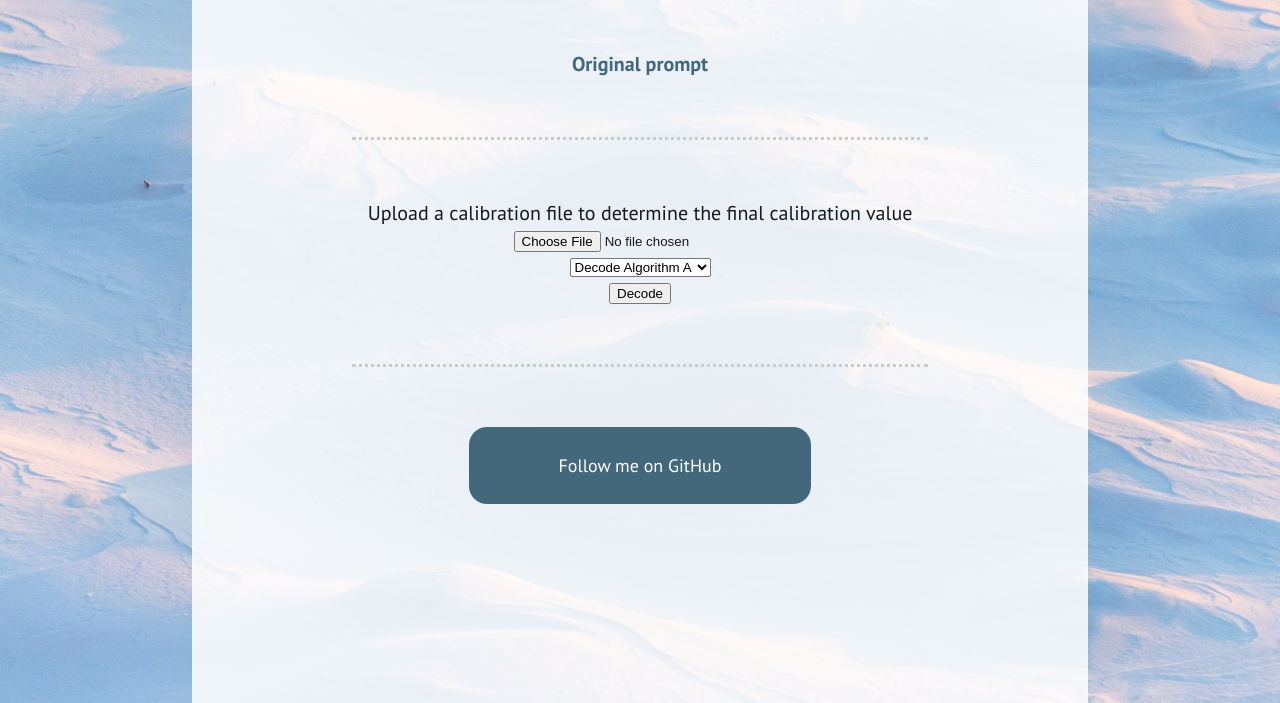
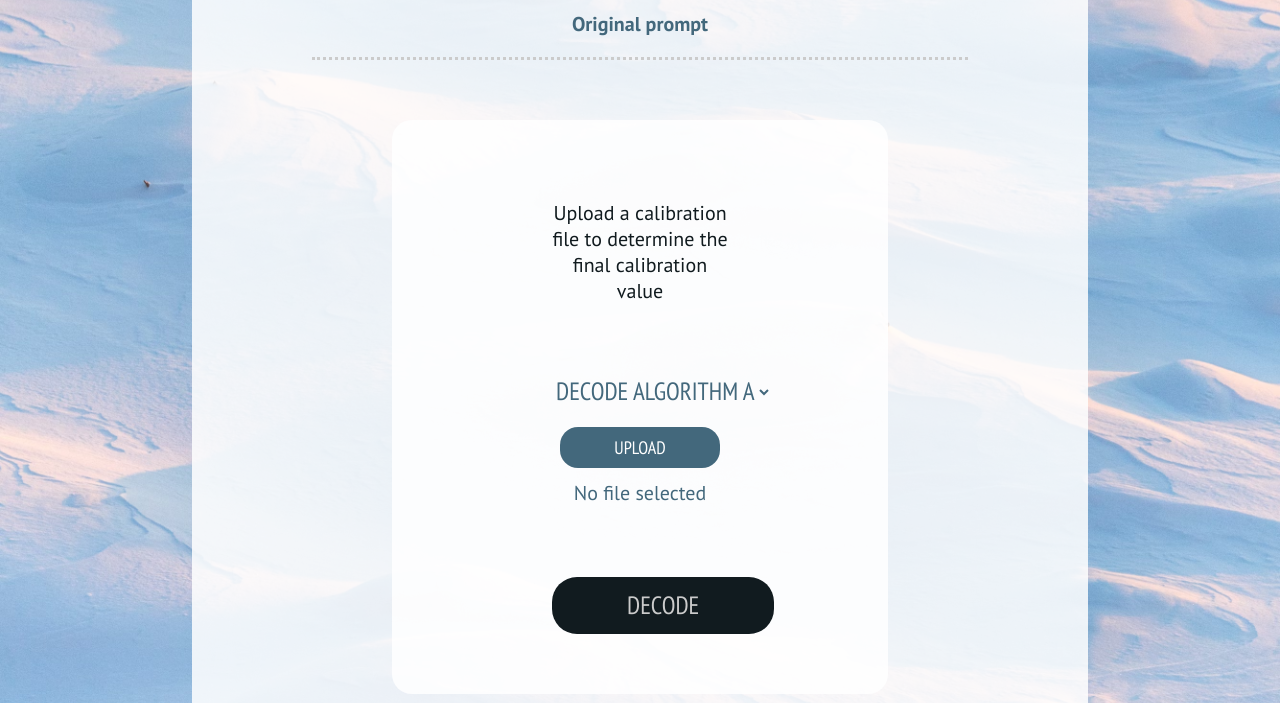
Before and after one commit to amira-m-m/advent-of-code, a website: page public/index.html in a window 1280 px wide. Shown: the part 73-776 px from the top of the page. Drawn offline with nearby package versions, Linux system fonts and the light colour scheme.

Commit message:
Add form styling, adjust existing styling for improved aesthetic

```diff
--- a/public/2023/2301.js
+++ b/public/2023/2301.js
@@ -19,16 +19,17 @@ promptLink.href = 'https://adventofcode.com/2023/day/1';
 pageContents.innerHTML = `
 
     <form id="cal-decoder">
-        <label for="cal-doc">Upload a calibration file to determine the final calibration value</label><br />
-        <input type="file" accept=".txt" name="cal-doc" id="cal-doc" required /><br />
+        <p>Upload a calibration file to determine the final calibration value</p><br />
         <select name="algorithm-select" id="algorithm-select" required>
             <option value="a">Decode Algorithm A</option>
             <option value="b">Decode Algorithm B</option>
         </select><br />
-        <button type="submit">Decode</button>
+        <label for="cal-doc" class="regular-button">Upload</label>
+        <p class="hint">No file selected</p>
+        <input type="file" accept=".txt" name="cal-doc" id="cal-doc" required /><br />
+        <button type="submit" class="action-button">Decode</button>
+        <div id="output"></div>
     </form>
-
-    <div id="output"></div>
 
 `;
 
@@ -47,7 +48,9 @@ inputForm.addEventListener('submit', (event) => {
         parseCalFile(calFile)
             .then(parsedText => {
                 calValue = calcCalValue(parsedText);
-                output.innerHTML = `<p>The final calibration value is ${calValue}</p>`;
+                output.innerHTML = `
+                    <p class="solution">The final calibration value is <span id="cal-value" class="highlight">${calValue}</span></p>
+                `;
             })
             .catch(error => {
                 console.error(error);
@@ -243,5 +246,5 @@ function alertUser(alertCode) {
             alertMessage = 'Selected decode algorithm requires each line to contain at least one numeric or written digit.';
     };
 
-    output.innerHTML = `<p>${alertMessage}</p>`;
+    output.innerHTML = `<p class="problem">${alertMessage}</p>`;
 };
--- a/public/index.html
+++ b/public/index.html
@@ -48,7 +48,7 @@
 
         <footer>
 
-            <button class="button" onclick="location.href='https://github.com/amira-m-m'" aria-label="Amira's GitHub profile" role="link">Follow me on GitHub</a>
+            <button class="regular-button" onclick="location.href='https://github.com/amira-m-m'" aria-label="Amira's GitHub profile" role="link">Follow me on GitHub</a>
 
         </footer>
 
--- a/public/style.css
+++ b/public/style.css
@@ -7,7 +7,9 @@
     --default-color: rgba(17, 27, 31, 1);
     --default-bg-color: rgba(255, 255, 255, 0.85);
     --default-border: 3px dotted rgba(203, 203, 203, 1);
-    --default-transition: 400ms;
+    --default-transition: 300ms;
+    --default-button-padding: 0.5em 3em;
+    --default-fade-in: fadeIn 0.75s;
 
     --accent-font: "PT Sans Narrow", "Arial Narrow", sans-serif;
     --accent-color-1: rgba(67, 104, 124, 1);
@@ -16,16 +18,18 @@
     --accent-color-4: rgba(203, 203, 203, 1);
     --accent-weight: 600;
 
+    --problem-color: rgba(153, 0, 0, 1);
+
     --header-size: 1.75em;
 
     --button-size: 0.9em;
     --button-scale: scale(1.1);
 
+    --huge-space: 8em;
     --large-space: 5em;
     --medium-space: 3em;
     --small-space: 1em;
     --tiny-space: 0.25em;
-
 }
 
 body {
@@ -67,7 +71,7 @@ header {
 }
 
 #container {
-    padding: var(--medium-space) var(--large-space);
+    padding: var(--small-space) var(--large-space);
     background-color: var(--default-bg-color);
     display: flex;
     flex-direction: column;
@@ -78,15 +82,22 @@ header {
 }
 
 #prompt {
-    margin: 0px var(--medium-space) var(--medium-space) var(--medium-space);
-    padding-bottom: var(--medium-space);
+    margin: 0px var(--small-space) var(--small-space) var(--small-space);
+    padding-bottom: var(--small-space);
     border-bottom: var(--default-border);
 }
 
 footer {
-    margin: var(--medium-space);
-    padding: var(--medium-space);
+    margin: var(--small-space);
+    padding: var(--small-space) var(--medium-space);
     border-top: var(--default-border);
+}
+
+form {
+    margin: var(--medium-space) var(--large-space);
+    padding: var(--medium-space) var(--huge-space);
+    background-color: var(--default-bg-color);
+    border-radius: var(--default-radius);
 }
 
 h1 {
@@ -108,24 +119,128 @@ a:hover {
     color: var(--accent-color-4);
 }
 
-.button {
-    padding: 1.5em 5em;
+select {
+    margin: var(--small-space) 0;
+    font-family: var(--accent-font);
+    font-size: var(--default-size);
+    color: var(--accent-color-1);
+    transition: var(--default-transition);
+    text-transform: uppercase;
+    background: transparent;
+    border: 0;
+}
+
+select:hover {
+    background-color: var(--accent-color-4);
+}
+
+.action-button {
+    margin-top: var(--small-space);
+    padding: var(--default-button-padding);
+    border-radius: var(--default-radius);
+    background-color: var(--default-color);
+    font-family: var(--accent-font);
+    font-size: var(--default-size);
+    color: var(--accent-color-4);
+    transition: var(--default-transition);
+    text-transform: uppercase;
+    border: 0;
+}
+
+.action-button:hover {
+    background-color: var(--accent-color-1);
+    color: var(--accent-color-3);
+    transform: var(--button-scale);
+}
+
+.file-upload-button {
+    font-size: var(--header-size);
+    padding: var(--tiny-space);
+    transition: var(--default-transition);
+    cursor: pointer;
+}
+
+.file-upload-button:hover {
+    background-color: var(--accent-color-4);
+}
+
+input[type="file"] {
+    display: none;
+}
+
+.regular-button {
     border-radius: var(--default-radius);
     background-color: var(--accent-color-1);
-    font-family: var(--default-font);
+    font-family: var(--accent-font);
     font-size: var(--button-size);
     color: var(--accent-color-3);
     transition: var(--default-transition);
+    padding: var(--default-button-padding);
     border: 0;
+    text-transform: uppercase;
 }
 
-.button:hover {
+.regular-button:hover {
     background-color: var(--default-color);
     color: var(--accent-color-4);
-    transform: var(--button-scale);
 }
 
 .big-icon {
     font-size: var(--header-size);
     color: var(--accent-color-3);
 }
+
+.highlight {
+    font-weight: var(--accent-weight);
+    color: var(--default-color);
+}
+
+.hint {
+    color: var(--accent-color-1);
+}
+
+.solution {
+    margin-top: var(--medium-space);
+    color: var(--accent-color-1);
+    animation: var(--default-fade-in);
+    -webkit-animation: var(--default-fade-in);
+    -moz-animation: var(--default-fade-in);
+    -o-animation: var(--default-fade-in);
+    -ms-animation: var(--default-fade-in);
+}
+
+.problem {
+    margin-top: var(--medium-space);
+    color: var(--problem-color);
+    font-style: italic;
+    animation: var(--default-fade-in);
+    -webkit-animation: var(--default-fade-in);
+    -moz-animation: var(--default-fade-in);
+    -o-animation: var(--default-fade-in);
+    -ms-animation: var(--default-fade-in);
+}
+
+@keyframes fadeIn {
+    0% { opacity: 0; }
+    100% { opacity: 1; }
+}
+
+@-moz-keyframes fadeIn {
+    0% { opacity: 0; }
+    100% { opacity: 1; }
+}
+
+@-webkit-keyframes fadeIn {
+    0% { opacity: 0; }
+    100% { opacity: 1; }
+}
+
+@-o-keyframes fadeIn {
+    0% { opacity: 0; }
+    100% { opacity: 1; }
+}
+
+@-ms-keyframes fadeIn {
+    0% { opacity: 0; }
+    100% { opacity: 1; }
+}
```
